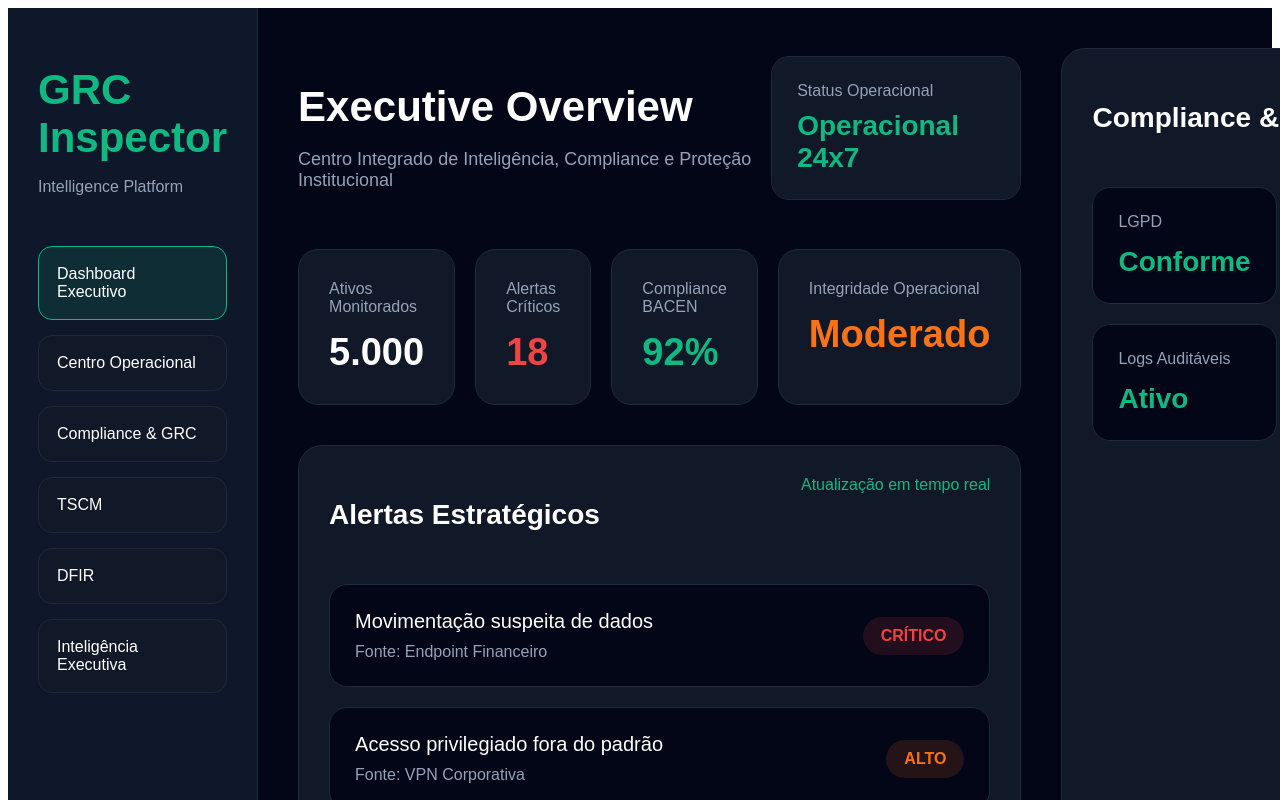
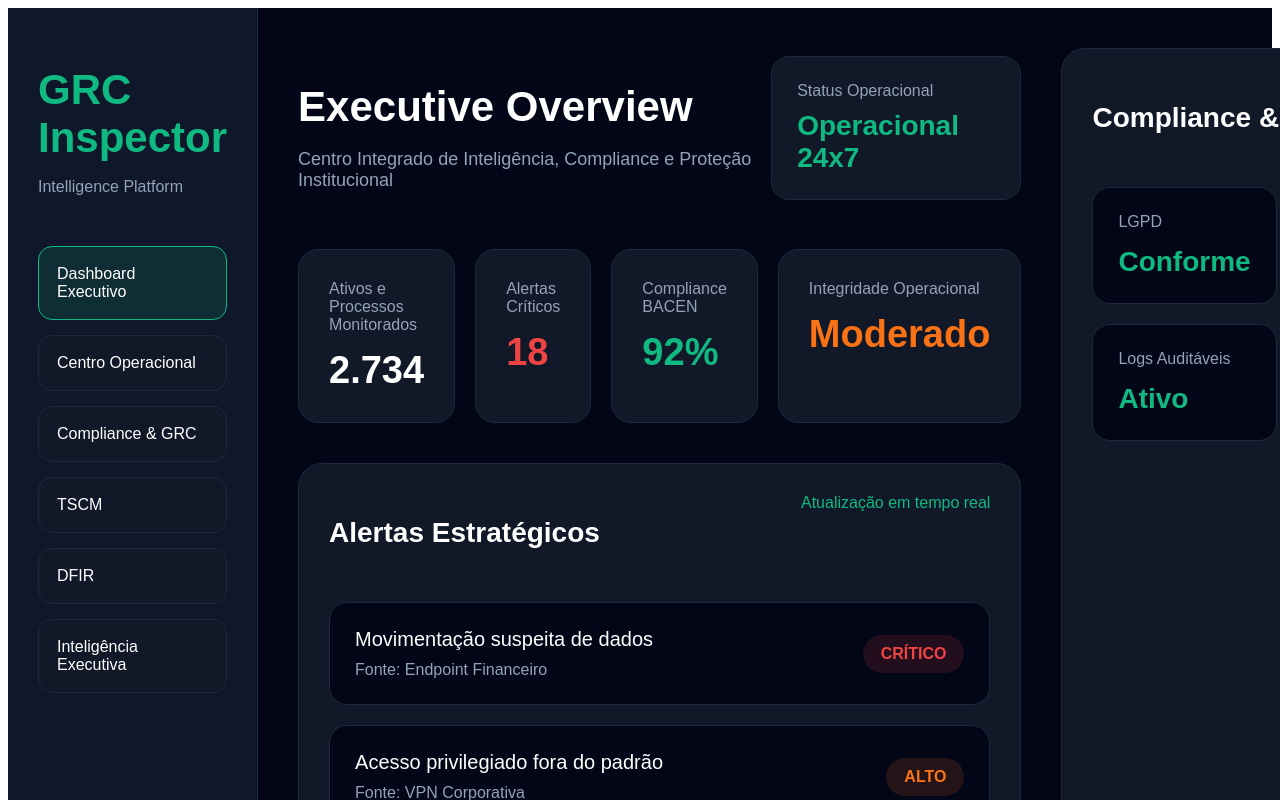
Before and after one commit to sandrosantossouza2026/grc-inspector-2026, a React (Vite) app: page / in a window 1280 px wide. Shown: the top 800 px of the page. Built offline with nearby package versions, Linux system fonts and the light colour scheme.

Commit message:
Update App.tsx

```diff
--- a/App.tsx
+++ b/App.tsx
@@ -179,8 +179,8 @@ export default function App() {
 
           {[
             {
-              title: "Ativos Monitorados",
-              value: "5.000",
+              title: "Ativos e Processos Monitorados",
+              value: "2.734",
               color: "white"
             },
             {
```
